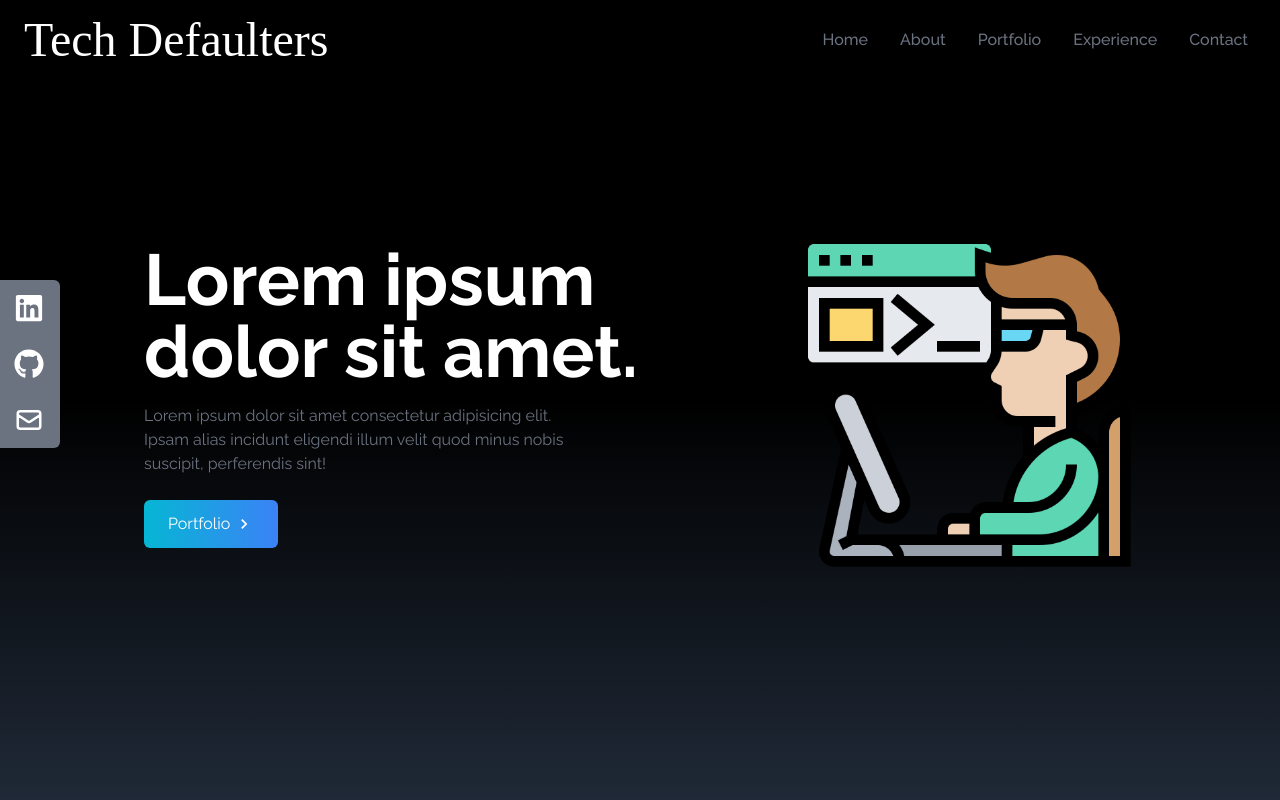
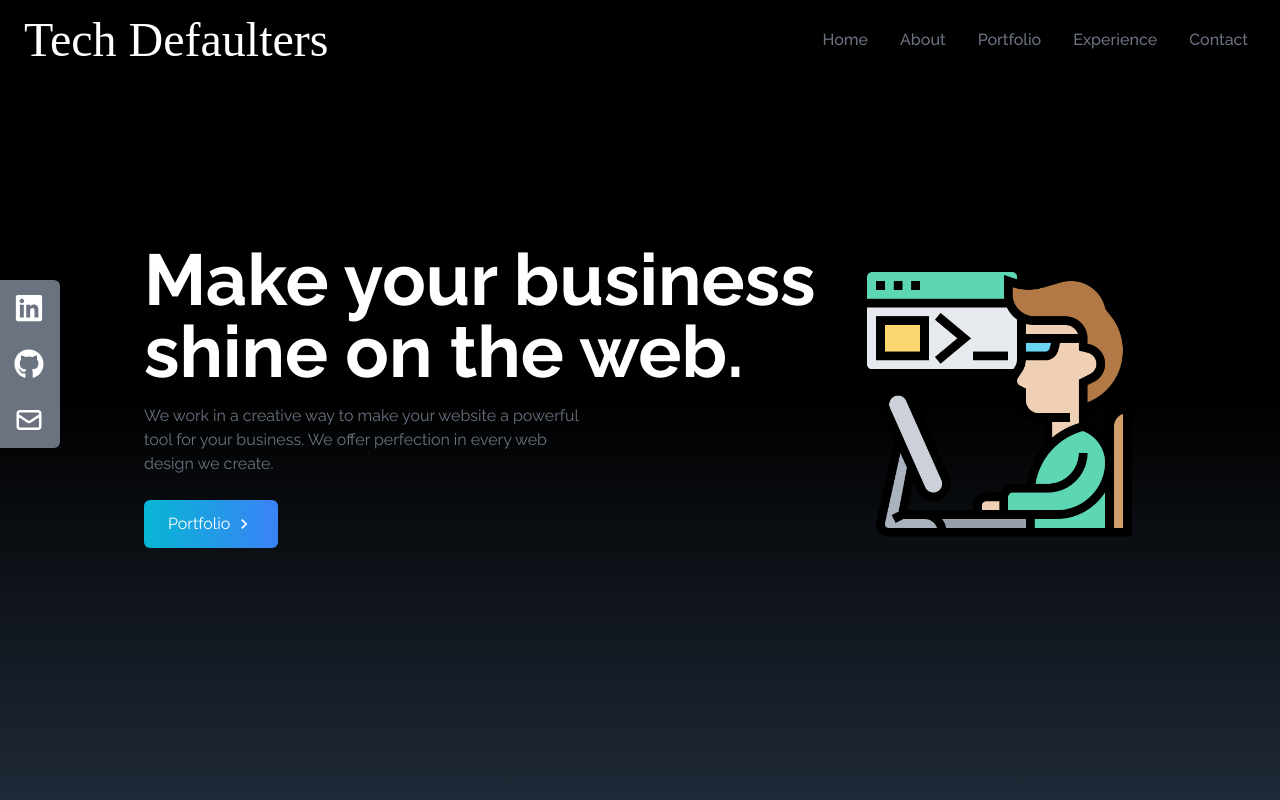
Before and after one commit to tech-defaulters/Portfolio, a React (Create React App) app: page / in a window 1280 px wide. Shown: the top 800 px of the page. Built offline with nearby package versions, Linux system fonts and the light colour scheme; a web font is replaced by a local one.

Commit message:
home section updated

```diff
--- a/src/components/Home.jsx
+++ b/src/components/Home.jsx
@@ -8,10 +8,10 @@ return (
 		<div className="max-w-screen-lg mx-auto flex flex-col items-center justify-center h-full px-4 md:flex-row">
 			<div className="flex flex-col justify-center h-full">
 				<h2 className="text-4xl sm:text-7xl font-bold text-white">
-					Lorem ipsum dolor sit amet.
+				Make your business shine on the web.
 				</h2>
 				<p className="text-gray-500 py-4 max-w-md">
-					Lorem ipsum dolor sit amet consectetur adipisicing elit. Ipsam alias incidunt eligendi illum velit quod minus nobis suscipit, perferendis sint!
+					We work in a creative way to make your website a powerful tool for your business. We offer perfection in every web design we create.
 				</p>
 				<div>
 					<Link to="Portfolio" smooth duration={500} className="group text-white w-fit px-6 py-3 my-2 flex items-center rounded-md bg-gradient-to-r from-cyan-500 to-blue-500 cursor-pointer">
```
